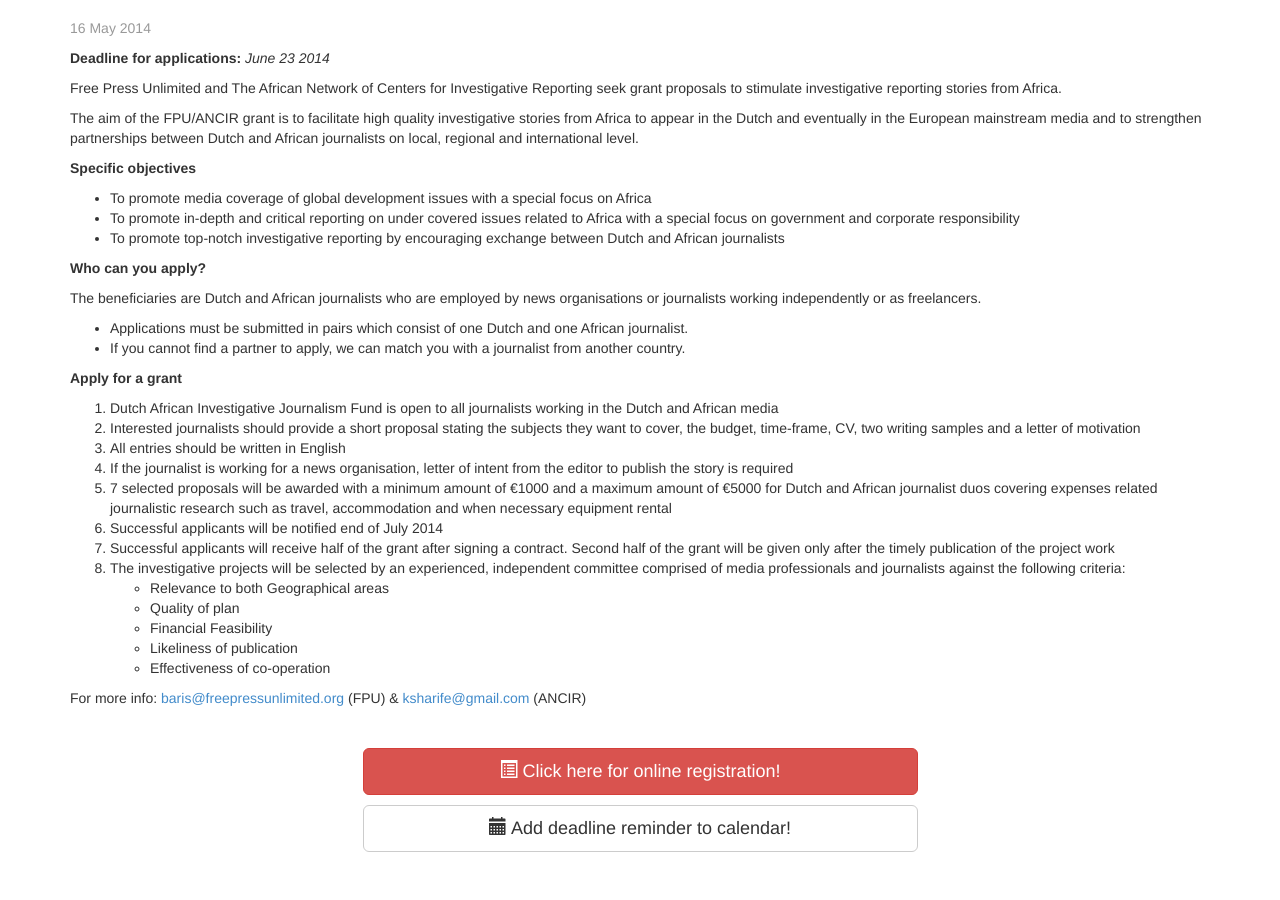
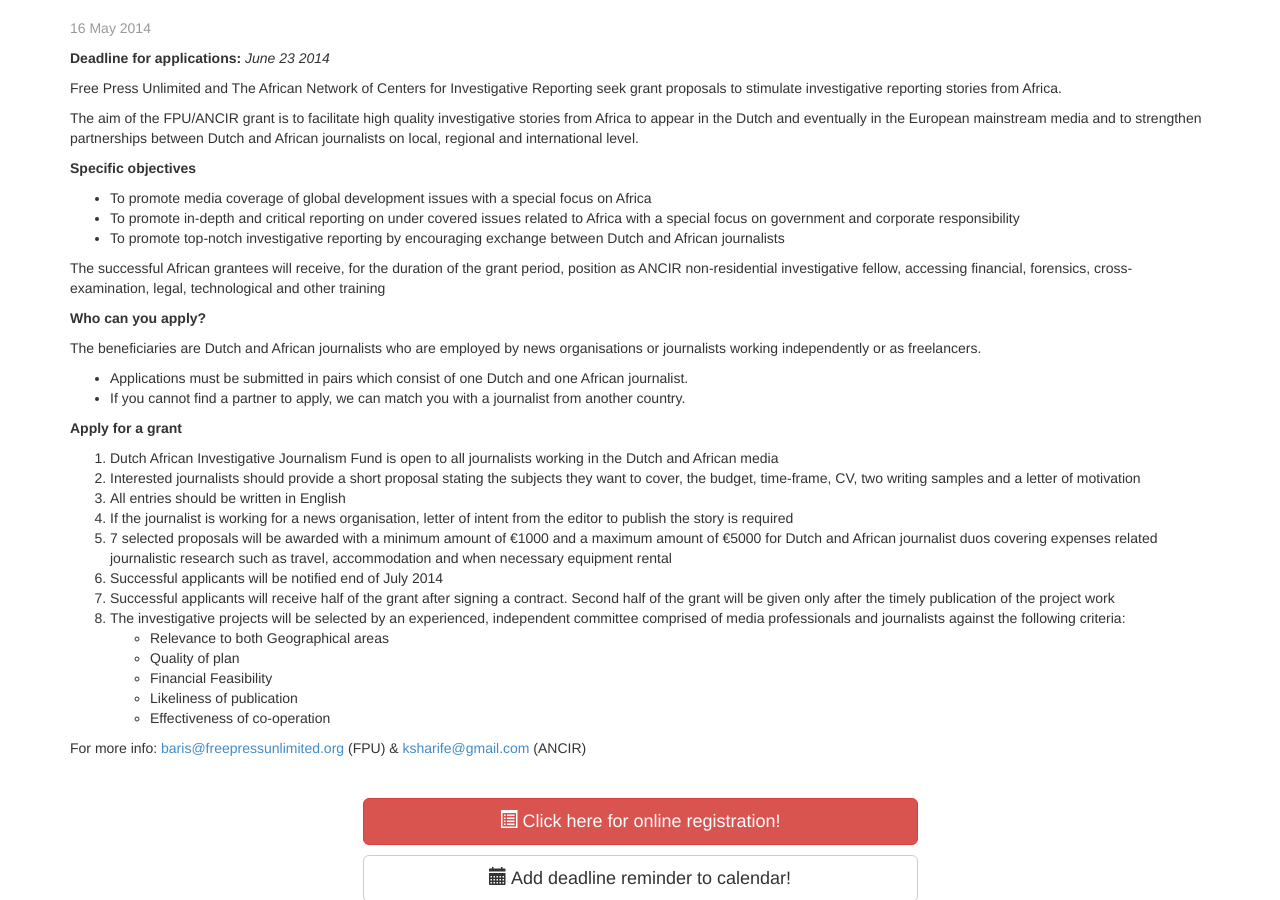
Before and after one commit to ANCIR/InvestigativeCenters.org, a Jekyll site: the page built from _posts/2014-05-06-dutch-african-cooperative-investigative-journalism-fund.md, in a window 1280 px wide and 900 px high, scrolled down 371 px. Built offline with Jekyll 4.4.1, drawn with Linux system fonts in a browser that asks for light colours; nearby versions of some CDN libraries; some web fonts are replaced; Markdown is read by kramdown in place of the engine named in the settings; comment, search, counter and statistics services are not loaded.

Commit message:
Added Khadija's changes.

```diff
--- a/_layouts/default.html
+++ b/_layouts/default.html
@@ -82,8 +82,8 @@
             </div> <!-- /.col-md-8 -->
 
             <!-- Newsletter area -->
-            <div class="col-md-4 col-md-offset-1">
-              <div class="well text-center">
+            <div class="col-md-4 col-md-offset-1 text-center">
+              <div class="well">
                 <p>The full ANCIR website is still in development. Signup to be kept informed about updates and other news.</p>
                 <!-- Begin MailChimp Signup Form -->
                 <div id="mc_embed_signup">
--- a/_posts/2014-05-06-dutch-african-cooperative-investigative-journalism-fund.md
+++ b/_posts/2014-05-06-dutch-african-cooperative-investigative-journalism-fund.md
@@ -16,6 +16,8 @@
 - To promote media coverage of global development issues with a special focus on Africa
 - To promote in-depth and critical reporting on under covered issues related to Africa with a special focus on government and corporate responsibility
 - To promote top-notch investigative reporting by encouraging exchange between Dutch and African journalists
+
+The successful African grantees will receive, for the duration of the grant period, position as ANCIR non-residential investigative fellow, accessing financial, forensics, cross-examination, legal, technological and other training
 
 **Who can you apply?**
 
```
